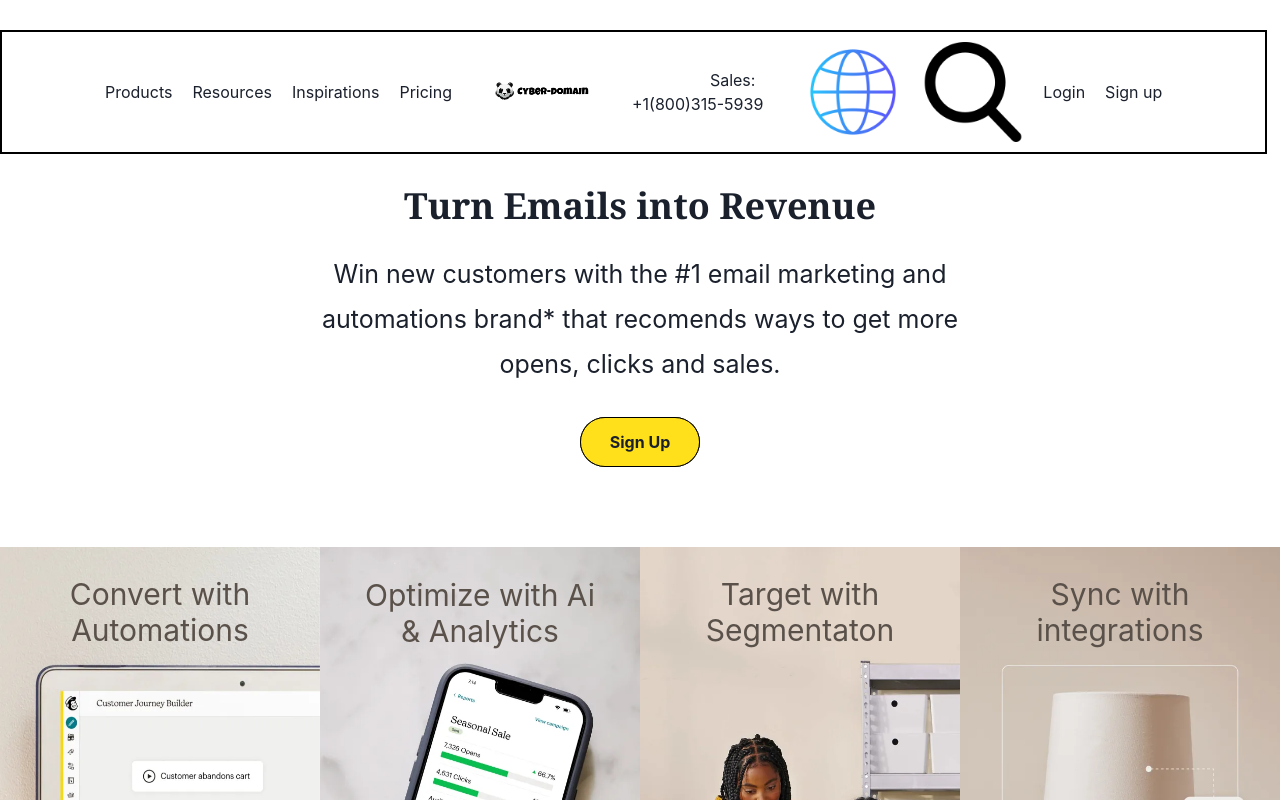
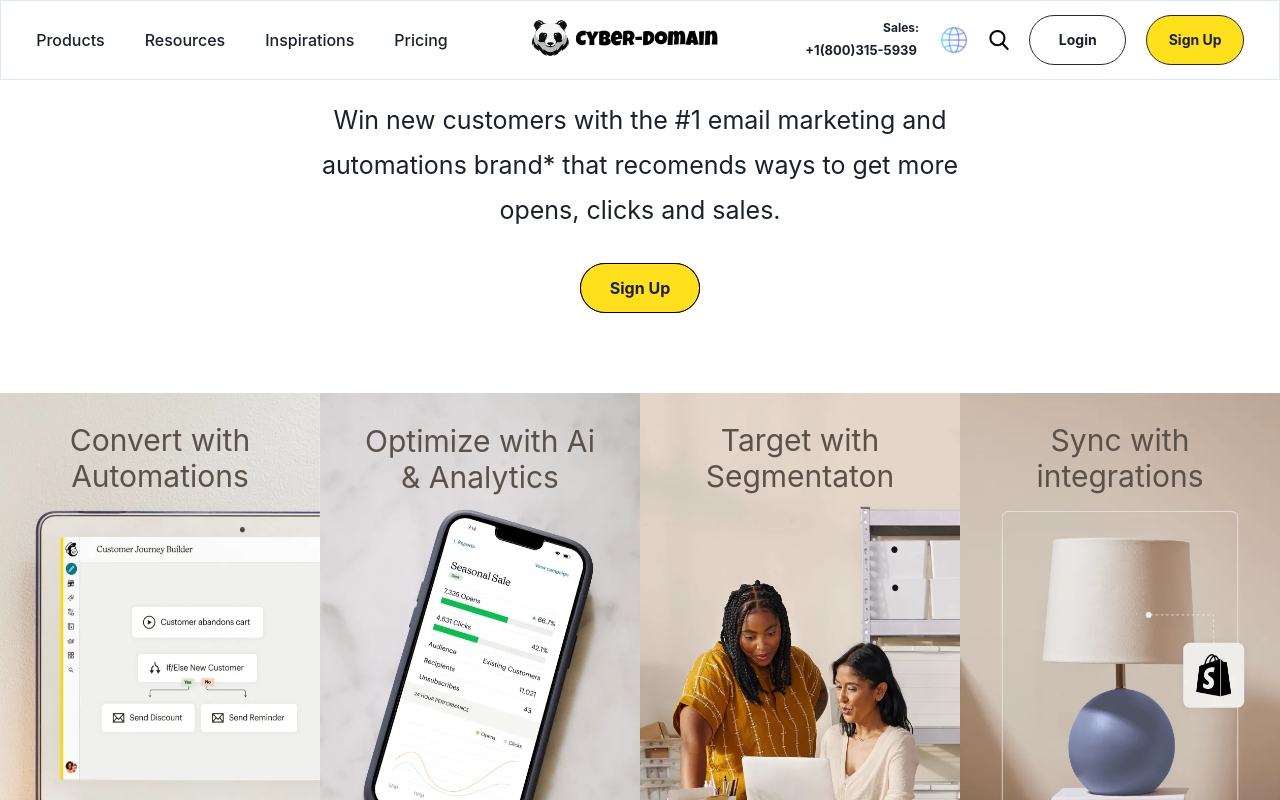
Before and after one commit to shivamsherje/Mailchimp-clone, a React (Create React App) app in the folder mailchimp/: page / in a window 1280 px wide. Shown: the top 800 px of the page. Built offline with nearby package versions, Linux system fonts and the light colour scheme.

Commit message:
day-3 work done

```diff
--- /dev/null
+++ b/mailchimp/src/components/Navbar/Drawer.jsx
@@ -0,0 +1,70 @@
+import {
+  Button,
+  Drawer,
+  DrawerBody,
+  DrawerCloseButton,
+  DrawerContent,
+  DrawerFooter,
+  DrawerHeader,
+  DrawerOverlay,
+  Flex,
+  useDisclosure,
+} from "@chakra-ui/react";
+import React from "react";
+import { HamburgerIcon, PhoneIcon } from "@chakra-ui/icons";
+import website from "../../assets/website.png";
+import search from "../../assets/search.png";
+function DrawerExample() {
+  const { isOpen, onOpen, onClose } = useDisclosure();
+  const btnRef = React.useRef();
+
+  return (
+    <div >
+      <Button ref={btnRef} bgColor="white" onClick={onOpen}>
+        <HamburgerIcon />
+      </Button>
+      <Drawer
+        size="sm"
+        isOpen={isOpen}
+        placement="left"
+        onClose={onClose}
+        finalFocusRef={btnRef}
+      >
+        <DrawerOverlay />
+        <DrawerContent>
+          <DrawerCloseButton />
+
+          <DrawerHeader>
+            <Flex gap="5">
+              <img src={website} style={{ width: "20px" }} alt="website" />
+              <img src={search} style={{ width: "20px" }} alt="search" />
+            </Flex>
+          </DrawerHeader>
+
+          <DrawerBody  >
+            <h3  style={{margin:"10px"}}>Products</h3>
+            <h3 style={{margin:"10px"}}>Resources</h3>
+            <h3 style={{margin:"10px"}}>Inspirations</h3>
+            <h3 style={{margin:"10px"}}>Pricing</h3>
+            <h3 style={{margin:"10px"}}>Talk to Sales <PhoneIcon/></h3>
+            <hr />
+
+            <h3 style={{margin:"10px"}}>Product Updates</h3>
+              <p style={{fontSize:"14px",margin:"10px"}}>
+              Get the latest on new features,product improvements,and other announcements.
+              </p>
+              <p style={{fontSize:"14px",color:"teal",margin:"10px"}}>See What's New →</p>
+          </DrawerBody>
+          <hr/>
+          <DrawerFooter mr="25%">
+            <Button bgColor="white" mr={3} >
+              Login
+            </Button>
+            <Button bgColor="white" >Sign up Free</Button>
+          </DrawerFooter>
+        </DrawerContent>
+      </Drawer>
+    </div>
+  );
+}
+export default DrawerExample;
--- a/mailchimp/src/components/Navbar/Navbar.css
+++ b/mailchimp/src/components/Navbar/Navbar.css
@@ -5,42 +5,99 @@
 .navbar{
     display: flex;
     gap: 40px;
-    width: 99%;
+    width: 100%;
+
     background-color: white;
-    justify-content: center;
-    margin-top: 30px;
-    border-color: black;
-    border-width: 2px;
+    justify-content: space-between;
+    z-index: 100;
+    border-width: 1px;
+
+    position: fixed;
+
+
     align-items: center;
     padding: 10px;
 }
-.navbar img{
-    width: 100px;
+.navbar-div-3>img{
+    width: 200px;
+    display: flex;
+    justify-content: center;
 }
-.sales{
-    display: block;
+
+.sales h3{
+    font-size: 12px;
+    margin-left: 80px;
+    font-weight: bold;
 }
-.sales h3{
-    margin-left: 70px;
+.sales span{
+    font-weight: bold;
+    width: 100%;
+    height: 50%;
+    font-size: small;
+    font-size: small;
+
 }
-.navbar :nth-child(7){
-    width: 40px;
-    height: 40px;
-}
-.navbar :nth-child(8){
-    width: 40px;
-    height: 40px;
+.navbar-div-1 h3:hover{
+text-decoration: underline;
+color: teal;
+cursor: pointer;
 }
 .navbar-div-2{
     display: flex;
     gap: 20px;
+    width: auto;
+    padding-right: 2%;
+    align-items: center;
 
+}
+.navbar-div-1 h3{
+    font-weight: 500;
+}
+.navbar-div-2 :nth-child(2){
+    width: 30px;
+    height: 30px;
+}
+.navbar-div-2 :nth-child(3){
+    width: 20px;
+    height: 20px;
+}
+.navbar-div-1{
+    display: flex;
+    gap: 40px;
+    justify-content: left;
+    padding-left: 2%;
+}
+.navbar>img{
+    display: flex;
+    justify-content: center;
 }
 .navbar-div-2 button{
     border-color: rgb(44, 40, 40);
 }
-.navbar-div-1{
-    display: flex;
-    gap: 20px;
-    justify-content: left;
+.menu{
+    display: block;
 }
+.navbar div:nth-child(1){
+    display: none;
+}
+
+.navbar-div-2 div:nth-child(1){
+    display: block;
+}
+@media screen and  (max-width:767px){
+    .navbar-div-1{
+        display: none;
+    }
+    .navbar div:nth-child(1){
+        display: block;
+    }
+    .navbar-div-2 :nth-child(5){
+        display: none;
+    }
+    .navbar-div-2 div:nth-child(1){
+        display: none;
+    }
+    .navbar-div-2 img{
+        display: none;
+    }
+}
--- a/mailchimp/src/components/Navbar/Navbar.jsx
+++ b/mailchimp/src/components/Navbar/Navbar.jsx
@@ -1,30 +1,66 @@
-import React from 'react'
-import './Navbar.css'
-
-import Applogo from '../../assets/Applogo3.png'
-import website from '../../assets/website.png'
-import search from "../../assets/search.png"
+import React from "react";
+import "./Navbar.css";
+import { Button } from "@chakra-ui/react";
+import Applogo from "../../assets/Applogo3.png";
+import website from "../../assets/website.png";
+import search from "../../assets/search.png";
+import DrawerExample from "./Drawer";
 const Navbar = () => {
   return (
-    <div className='navbar'>
-        <div className='navbar-div-1'>
+    <div className="navbar">
+      <div>
 
+        <DrawerExample />
+      </div>
+      <div className="navbar-div-1">
         <h3>Products</h3>
         <h3>Resources</h3>
         <h3>Inspirations</h3>
         <h3>Pricing</h3>
+      </div>
+      <div className="navbar-div-3">
+        <img src={Applogo} alt="cyber-domain" />
+      </div>
+      <div className="navbar-div-2">
+        <div className="sales">
+          <h3>Sales:</h3>
+          <span>+1(800)315-5939 </span>
         </div>
-        <img  src={Applogo} alt="cyber-domain" />
-        <div className='sales'><h3>Sales:</h3>  <span>+1(800)315-5939</span></div>
-        <div className='navbar-div-2'>
         <img src={website} alt="website" />
         <img src={search} alt="search" />
-        <button >Login</button>
-        <button >Sign up</button>
-        </div>
+        <Button
+          className="btn-signup"
+          w="100%"
+          h="50px"
+          paddingLeft="25px"
+          paddingRight="25px"
+          fontSize="14px"
+          borderRadius="50px"
+          background="white.200"
+          border="1px solid black"
+          pos="-moz-initial"
+          fontWeight="bold"
+        >
+          Login
+        </Button>
+        <Button
+          className="btn-signup"
+          w="100%"
+          h="50px"
+          paddingLeft="25px"
+          paddingRight="25px"
+          fontSize="14px"
+          borderRadius="50px"
+          background="#ffe01b"
+          border="1px solid black"
+          pos="-moz-initial"
+          fontWeight="bold"
+        >
+          Sign Up
+        </Button>
+      </div>
+    </div>
+  );
+};
 
-    </div>
-  )
-}
-
-export default Navbar
+export default Navbar;
```
